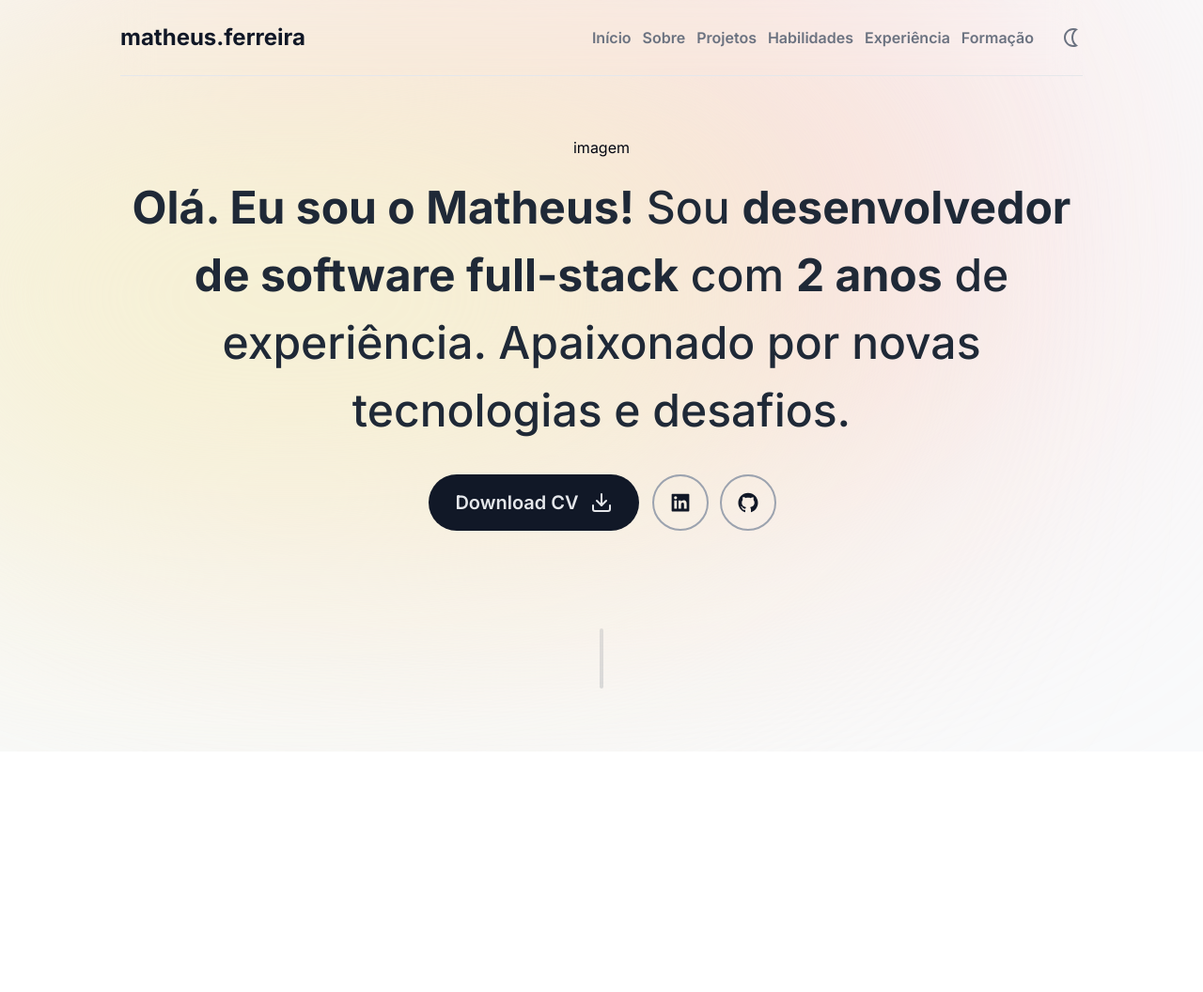
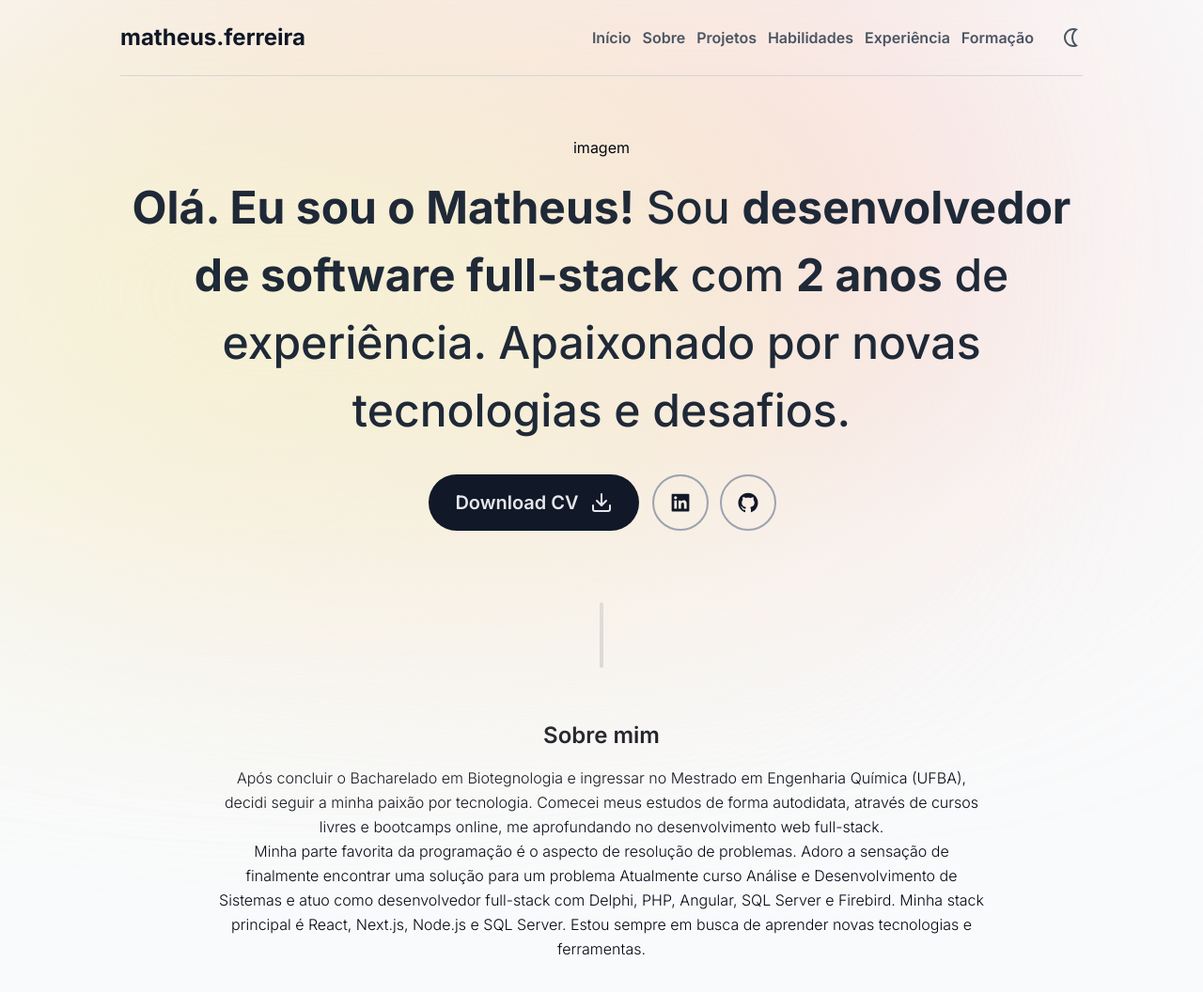
Before and after one commit to matheus-ferreira1/react-portfolio, a React (Vite) app: page / in a window 1280 px wide. Shown: the top 1056 px of the page at 94% size. Before the commit the page ends 800 px from the top, so only its background shows below. Built offline with nearby package versions, Linux system fonts and the light colour scheme.

Commit message:
feat: added about section and general fixes

```diff
--- a/index.html
+++ b/index.html
@@ -3,7 +3,8 @@
   <head>
     <meta charset="UTF-8" />
     <meta name="viewport" content="width=device-width, initial-scale=1.0" />
-    <title>Matheus Ferreira - Portfólio</title>
+    <link rel="icon" href="/public/favicon.ico" type="image/x-icon" />
+    <title>Matheus Ferreira | Portfólio</title>
   </head>
   <body>
     <div id="root"></div>
--- a/src/App.tsx
+++ b/src/App.tsx
@@ -2,6 +2,7 @@ import { useEffect, useState } from "react";
 import Navbar from "./components/Navbar";
 import Hero from "./components/Hero";
 import Divider from "./components/Divider";
+import About from "./components/About";
 
 type Theme = "light" | "dark";
 
@@ -29,10 +30,11 @@ function App() {
   };
 
   return (
-    <div className="h-screen bg-gray-50 text-gray-950 dark:bg-gray-950 dark:text-gray-50 dark:text-opacity-90 transition-colors duration-1000">
+    <div className="bg-gray-50 text-gray-950 dark:bg-gray-950 dark:text-gray-50 dark:text-opacity-90 transition-all duration-1000">
       <Navbar theme={theme} toggleTheme={toggleTheme} />
       <Hero />
       <Divider />
+      <About />
     </div>
   );
 }
--- /dev/null
+++ b/src/components/About.tsx
@@ -0,0 +1,26 @@
+import { FC } from "react";
+
+interface AboutProps {}
+
+const About: FC<AboutProps> = ({}) => {
+  return (
+    <article className="flex flex-col justify-center items-center max-w-4xl px-10 md:mx-auto py-11">
+      <h1 className="text-2xl font-semibold">Sobre mim</h1>
+      <p className="mt-4 font-thin text-center leading-relaxed">
+        Após concluir o Bacharelado em Biotegnologia e ingressar no Mestrado em
+        Engenharia Química (UFBA), decidi seguir a minha paixão por tecnologia.
+        Comecei meus estudos de forma autodidata, através de cursos livres e
+        bootcamps online, me aprofundando no desenvolvimento web full-stack.
+        <br />
+        Minha parte favorita da programação é o aspecto de resolução de
+        problemas. Adoro a sensação de finalmente encontrar uma solução para um
+        problema Atualmente curso Análise e Desenvolvimento de Sistemas e atuo
+        como desenvolvedor full-stack com Delphi, PHP, Angular, SQL Server e
+        Firebird. Minha stack principal é React, Next.js, Node.js e SQL Server.
+        Estou sempre em busca de aprender novas tecnologias e ferramentas.
+      </p>
+    </article>
+  );
+};
+
+export default About;
--- a/src/components/Divider.tsx
+++ b/src/components/Divider.tsx
@@ -1,7 +1,7 @@
 const Divider = () => {
   return (
     <div className="w-full flex items-center justify-center">
-      <span className="text-center bg-gray-300 my-10 h-16 w-1 rounded-full hidden sm:block dark:bg-opacity-20"></span>
+      <span className="text-center bg-gray-300 my-3 h-[70px] w-1 rounded-full block dark:bg-opacity-20"></span>
     </div>
   );
 };
--- a/src/components/Navbar.tsx
+++ b/src/components/Navbar.tsx
@@ -11,19 +11,19 @@ const Navbar: FC<NavbarProps> = ({ toggleTheme, theme }) => {
   return (
     <header
       id="home"
-      className="sticky top-0 z-10 border-b border-gray-200 dark:border-gray-500 backdrop-filter backdrop-blur-lg text-gray-900 dark:text-gray-200 max-w-5xl mx-auto"
+      className="sticky top-0 z-30 border-b border-gray-300 dark:border-gray-300 dark:border-opacity-30 text-gray-900 dark:text-gray-200 max-w-5xl mx-auto"
     >
-      <div className="flex items-center justify-center md:justify-between h-20 mx-4 md:mx-auto">
+      <div className="flex items-center justify-center md:justify-between h-20 mx-4 sm:mx-2 md:mx-auto backdrop-filter backdrop-blur-lg bg-opacity-30">
         <span className="hidden md:block text-2xl font-bold">
           matheus.ferreira
         </span>
 
-        <nav className="text-base font-semibold text-gray-500 dark:text-gray-400">
+        <nav className="text-base font-semibold text-gray-600 dark:text-gray-300">
           <ul className="flex items-center justify-center flex-wrap sm:flex-nowrap gap-3 ">
             {links.map((link) => (
               <li
                 key={link.name}
-                className="hover:text-gray-950 dark:hover:text-gray-100 transition-all duration-400"
+                className="hover:text-gray-950 hover:border-b dark:hover:text-gray-50 transition-all duration-400"
               >
                 <a href={link.link}>{link.name}</a>
               </li>
```
Also changed, not shown: 1 other file (tests, documents, lock files or other folders).
